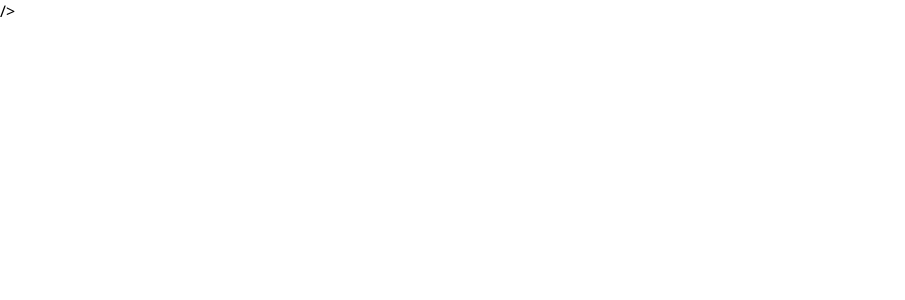
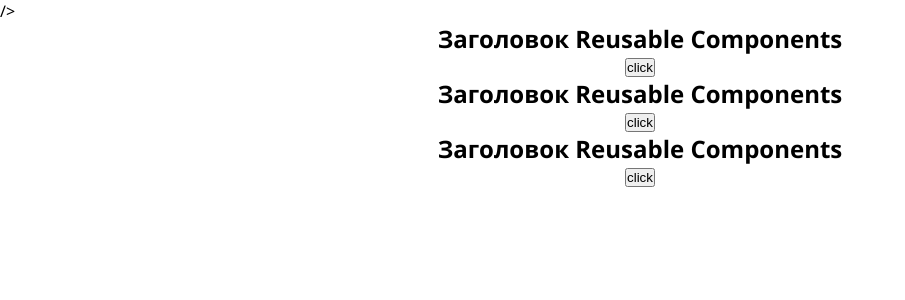
Before and after one commit to moonAimer/react_proj-reusable-component_begin, a React (Create React App) app: page / in a window 1280 px wide. Shown: the top 300 px of the page, without its empty margins (0-905 px from the left). Built offline with nearby package versions, Linux system fonts and the light colour scheme.

Commit message:
add MyCreateComponents with h and empty button

```diff
--- a/src/App.js
+++ b/src/App.js
@@ -1,7 +1,22 @@
 import "./App.css";
 
+function MyCreateComponents() {
+  return (
+    <div>
+      <h2>Заголовок Reusable Components</h2>
+      <button> click </button>
+    </div>
+  );
+}
+
 function App() {
-  return <div className="App"></div>;
+  return (
+    <div className="App">
+      <MyCreateComponents />
+      <MyCreateComponents />
+      <MyCreateComponents />
+    </div>
+  );
 }
 
 export default App;
```
Also changed, not shown: public/about.txt (deleted).
